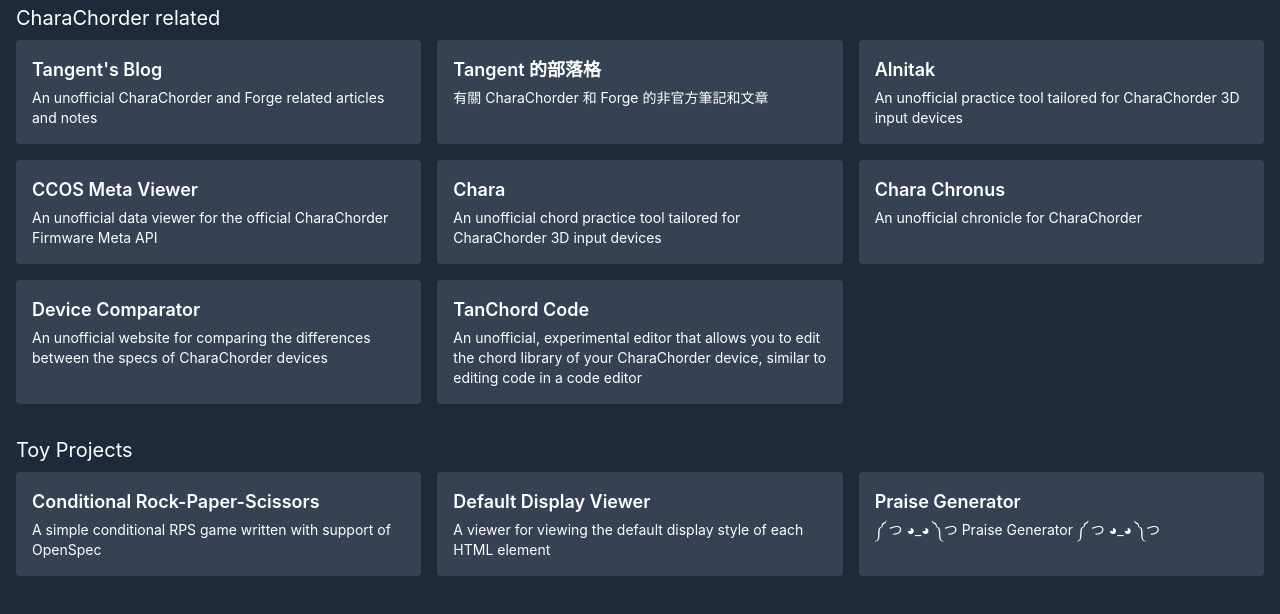
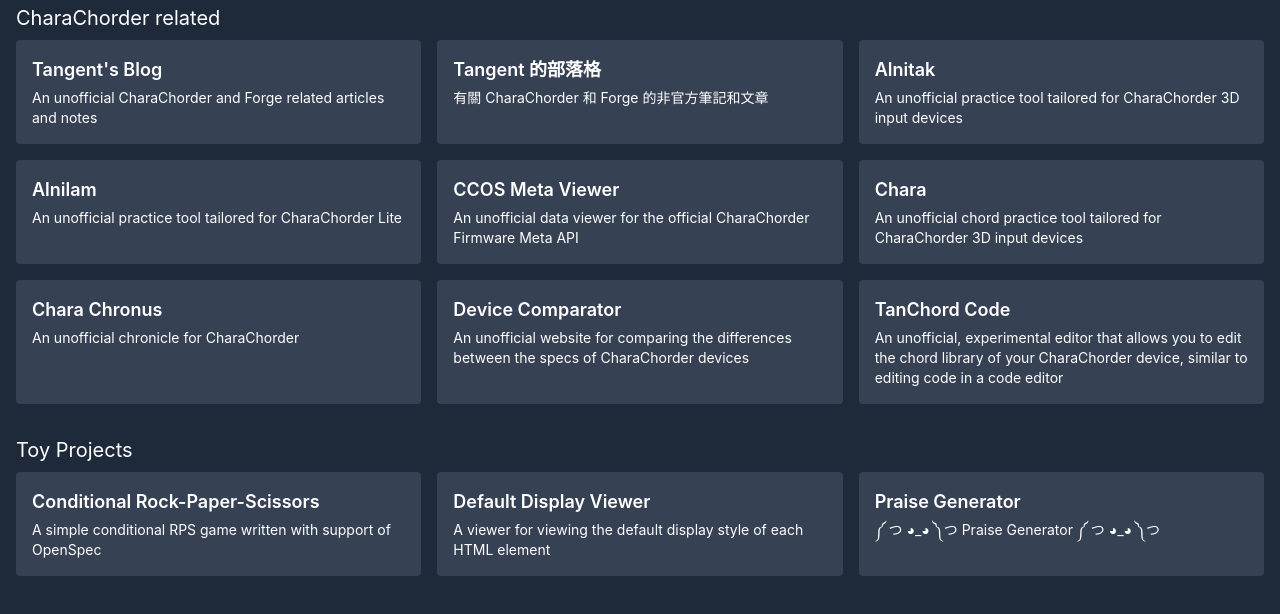
Before and after one commit to andy23512/andy23512.github.io, an Astro site: page / in a window 1280 px wide. Shown: the part 60-674 px from the top of the page. Built offline with nearby package versions, Linux system fonts and the light colour scheme; Astro itself is replaced by a stand-in of ours.

Commit message:
feat: add alnilam

```diff
--- a/src/pages/index.astro
+++ b/src/pages/index.astro
@@ -22,6 +22,11 @@
 				title: 'Alnitak',
 				description: 'An unofficial practice tool tailored for CharaChorder 3D input devices',
 				url: 'https://andy23512.github.io/alnitak/',
+			},
+			{
+				title: 'Alnilam',
+				description: 'An unofficial practice tool tailored for CharaChorder Lite',
+				url: 'https://andy23512.github.io/alnilam/',
 			},
 			{
 				title: 'CCOS Meta Viewer',
```
Also changed, not shown: .yarnrc.yml (added), 1 other file.
